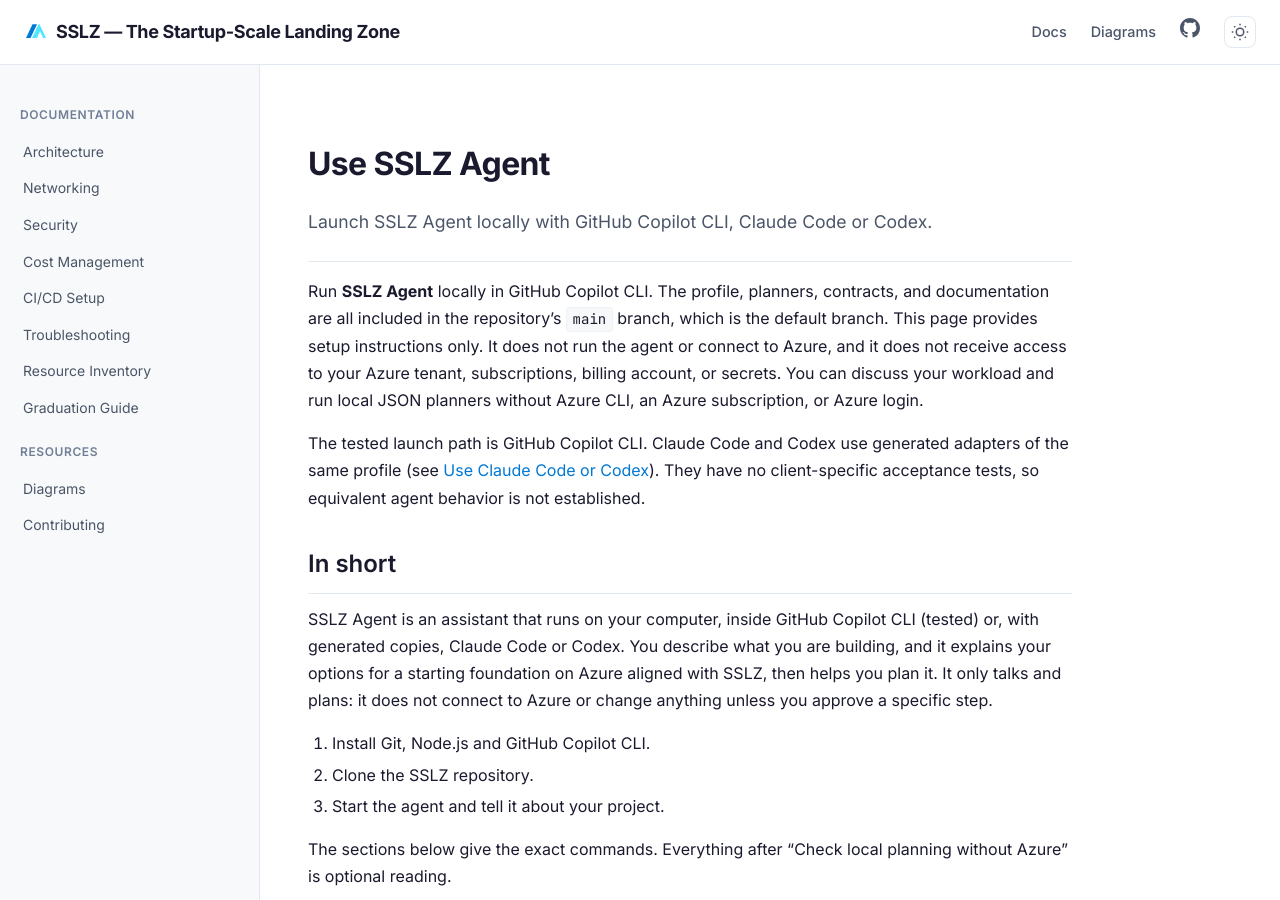
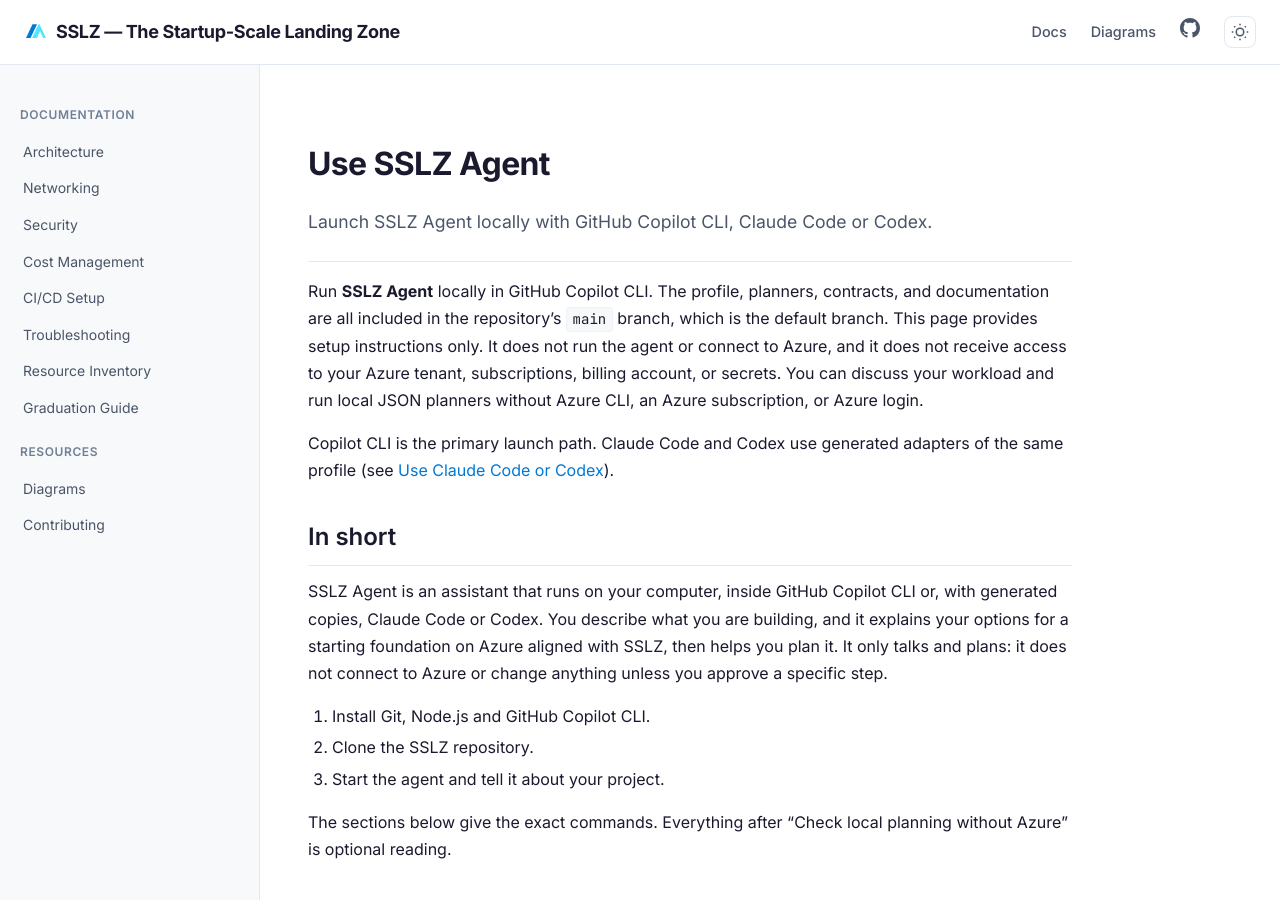
Before and after one commit to ricmmartins/sslz, a Jekyll site: the page built from use-sslz-agent.md, in a window 1280 px wide and 900 px high. Built offline with Jekyll 4.4.1, drawn with Linux system fonts in a browser that asks for light colours; some of the changed text lies outside the part shown.

Commit message:
Docs: soften the untested note for Claude Code and Codex

```diff
--- a/use-sslz-agent.md
+++ b/use-sslz-agent.md
@@ -11,11 +11,11 @@
 or secrets.
 You can discuss your workload and run local JSON planners without Azure CLI, an Azure subscription, or Azure login.
 
-The tested launch path is GitHub Copilot CLI. Claude Code and Codex use generated adapters of the same profile (see [Use Claude Code or Codex](#use-claude-code-or-codex)). They have no client-specific acceptance tests, so equivalent agent behavior is not established.
+Copilot CLI is the primary launch path. Claude Code and Codex use generated adapters of the same profile (see [Use Claude Code or Codex](#use-claude-code-or-codex)).
 
 ## In short
 
-SSLZ Agent is an assistant that runs on your computer, inside GitHub Copilot CLI (tested) or, with generated copies, Claude Code or Codex. You describe what you are building,
+SSLZ Agent is an assistant that runs on your computer, inside GitHub Copilot CLI or, with generated copies, Claude Code or Codex. You describe what you are building,
 and it explains your options for a starting foundation on Azure aligned with SSLZ, then helps you plan it. It only
 talks and plans: it does not connect to Azure or change anything unless you approve a specific step.
 
@@ -119,9 +119,9 @@
 
 ## Use Claude Code or Codex
 
-Copilot CLI is the tested path. If you use Claude Code or Codex instead, install it from its own documentation, clone
+If you use Claude Code or Codex instead, install it from its own documentation, clone
 the repository as above, and start it in the cloned folder. Both use generated copies of the same instructions. They
-have had no client-specific acceptance testing, so check each permission prompt, keep approvals on, and never use a
+are not yet validated in those clients, so check each permission prompt, keep approvals on, and never use a
 bypass mode such as `--dangerously-skip-permissions` or `--dangerously-bypass-approvals-and-sandbox`.
 
 For Claude Code:
```
